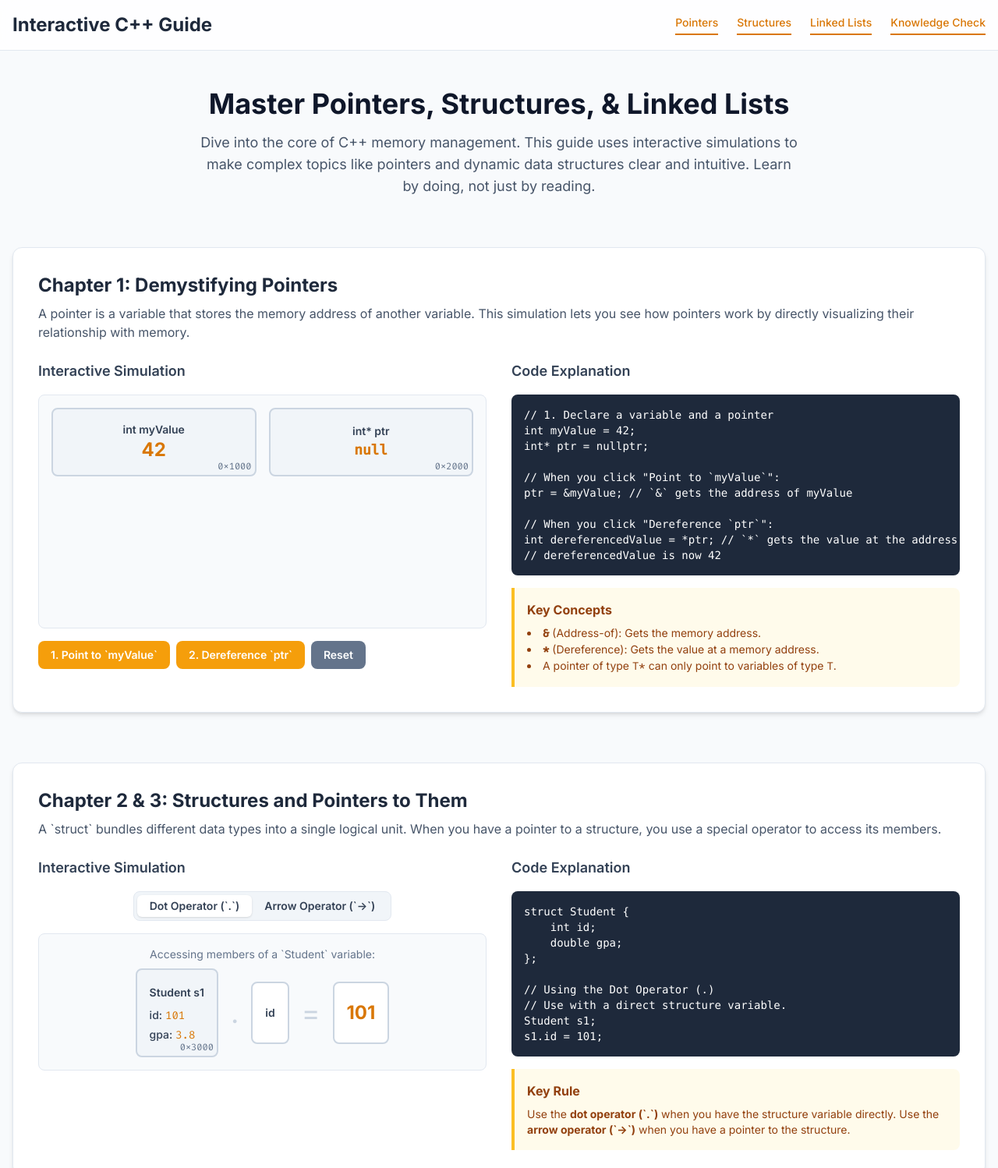
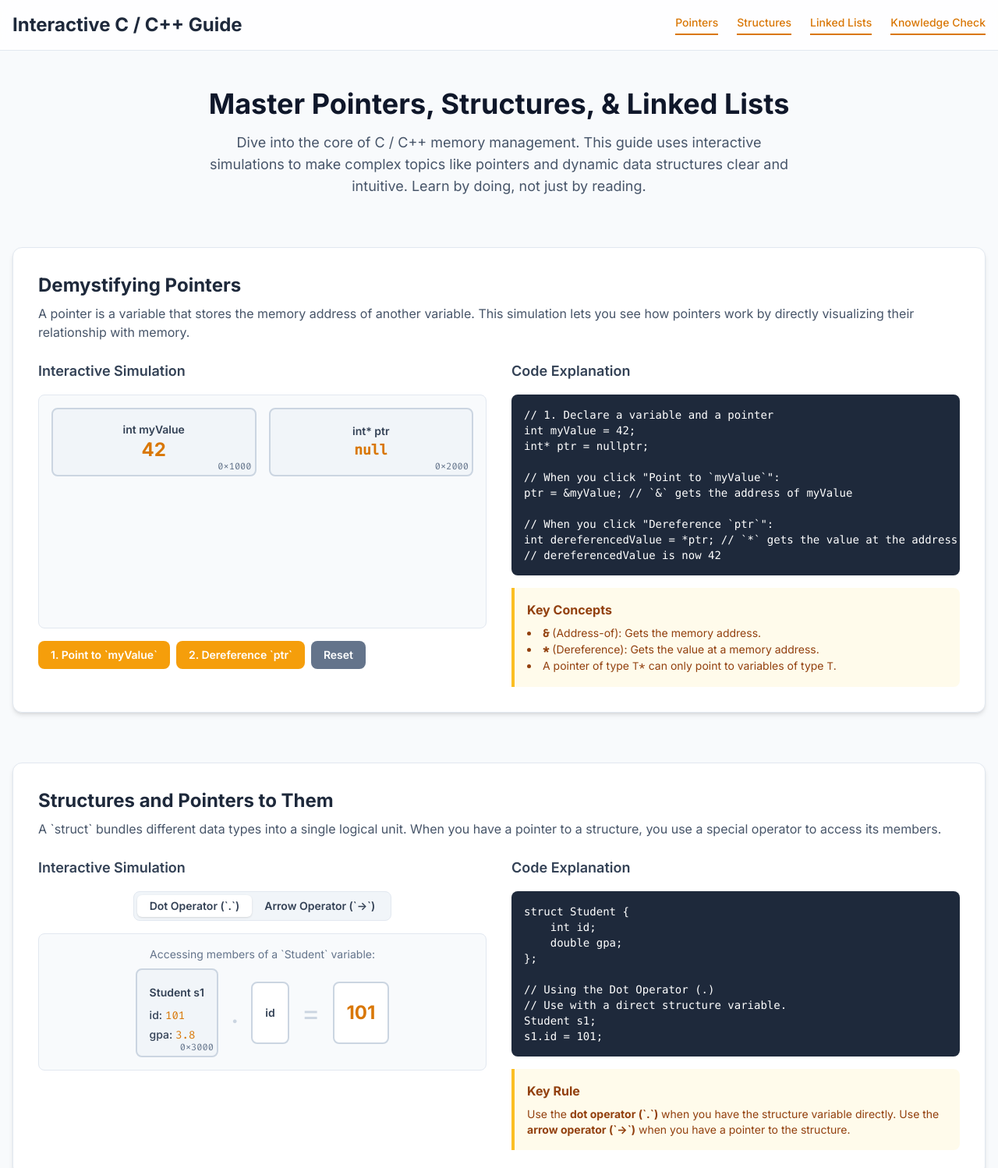
Before and after one commit to Ars007-Git/LinkedList, a plain HTML site: page index.html in a window 1280 px wide. Shown: the top 1498 px of the page at 78% size. Drawn offline with nearby package versions, Linux system fonts and the light colour scheme.

Commit message:
index.html

```diff
--- a/index.html
+++ b/index.html
@@ -3,7 +3,7 @@
 <head>
     <meta charset="UTF-8">
     <meta name="viewport" content="width=device-width, initial-scale=1.0">
-    <title>Interactive C++ Guide: Pointers, Structures & Linked Lists</title>
+    <title>Interactive C/C++ Guide: Pointers, Structures & Linked Lists</title>
     <script src="https://cdn.tailwindcss.com"></script>
     <link href="https://fonts.googleapis.com/css2?family=Inter:wght@400;500;600;700&family=Fira+Code:wght@400;500&display=swap" rel="stylesheet">
     <!-- Chosen Palette: Slate & Amber -->
@@ -118,7 +118,7 @@
     <header class="bg-white/80 backdrop-blur-lg sticky top-0 z-30 border-b border-slate-200">
         <div class="container mx-auto px-4">
             <div class="flex justify-between items-center py-4">
-                <h1 class="text-xl md:text-2xl font-bold text-slate-800">Interactive C++ Guide</h1>
+                <h1 class="text-xl md:text-2xl font-bold text-slate-800">Interactive C / C++ Guide</h1>
                 <nav class="hidden md:flex items-center space-x-6 text-sm font-medium text-slate-600">
                     <a href="#pointers" class="nav-link border-b-2 border-transparent pb-1">Pointers</a>
                     <a href="#structs" class="nav-link border-b-2 border-transparent pb-1">Structures</a>
@@ -143,14 +143,14 @@
         <section id="intro" class="text-center mb-16">
             <h2 class="text-3xl md:text-4xl font-bold text-slate-900 mb-4">Master Pointers, Structures, & Linked Lists</h2>
             <p class="max-w-3xl mx-auto text-lg text-slate-600">
-                Dive into the core of C++ memory management. This guide uses interactive simulations to make complex topics like pointers and dynamic data structures clear and intuitive. Learn by doing, not just by reading.
+                Dive into the core of C / C++ memory management. This guide uses interactive simulations to make complex topics like pointers and dynamic data structures clear and intuitive. Learn by doing, not just by reading.
             </p>
         </section>
 
         <!-- Pointers Section -->
         <section id="pointers" class="mb-16 scroll-mt-20">
             <div class="interactive-section p-6 md:p-8">
-                <h3 class="text-2xl font-bold text-slate-800 mb-2">Chapter 1: Demystifying Pointers</h3>
+                <h3 class="text-2xl font-bold text-slate-800 mb-2">Demystifying Pointers</h3>
                 <p class="mb-6 text-slate-600">A pointer is a variable that stores the memory address of another variable. This simulation lets you see how pointers work by directly visualizing their relationship with memory.</p>
 
                 <div class="grid md:grid-cols-2 gap-8 items-start">
@@ -213,7 +213,7 @@ int dereferencedValue = *ptr; // `*` gets the value at the address
         <!-- Structs Section -->
         <section id="structs" class="mb-16 scroll-mt-20">
             <div class="interactive-section p-6 md:p-8">
-                <h3 class="text-2xl font-bold text-slate-800 mb-2">Chapter 2 & 3: Structures and Pointers to Them</h3>
+                <h3 class="text-2xl font-bold text-slate-800 mb-2">Structures and Pointers to Them</h3>
                 <p class="mb-6 text-slate-600">A `struct` bundles different data types into a single logical unit. When you have a pointer to a structure, you use a special operator to access its members.</p>
 
                 <div class="grid md:grid-cols-2 gap-8 items-start">
@@ -273,7 +273,7 @@ s1.id = 101;
         <!-- Linked Lists Section -->
         <section id="linked-lists" class="mb-16 scroll-mt-20">
             <div class="interactive-section p-6 md:p-8">
-                <h3 class="text-2xl font-bold text-slate-800 mb-2">Chapter 4: Singly Linked Lists</h3>
+                <h3 class="text-2xl font-bold text-slate-800 mb-2">Singly Linked Lists</h3>
                 <p class="mb-6 text-slate-600">Linked lists are dynamic chains of nodes, where each node contains data and a pointer to the next one. They can grow and shrink at runtime. Build and modify a list below to see how it works.</p>
 
                 <div class="grid md:grid-cols-3 gap-8">
@@ -343,7 +343,7 @@ head = newNode;       // Head now points to the new node
 
     <footer class="bg-slate-800 text-slate-400 mt-16">
         <div class="container mx-auto px-4 py-6 text-center text-sm">
-            <p>Interactive C++ Learning Guide. Designed to make complex concepts intuitive.</p>
+            <p>Interactive C / C++ Learning Guide. Designed to make complex concepts intuitive.</p>
         </div>
     </footer>
 
```
